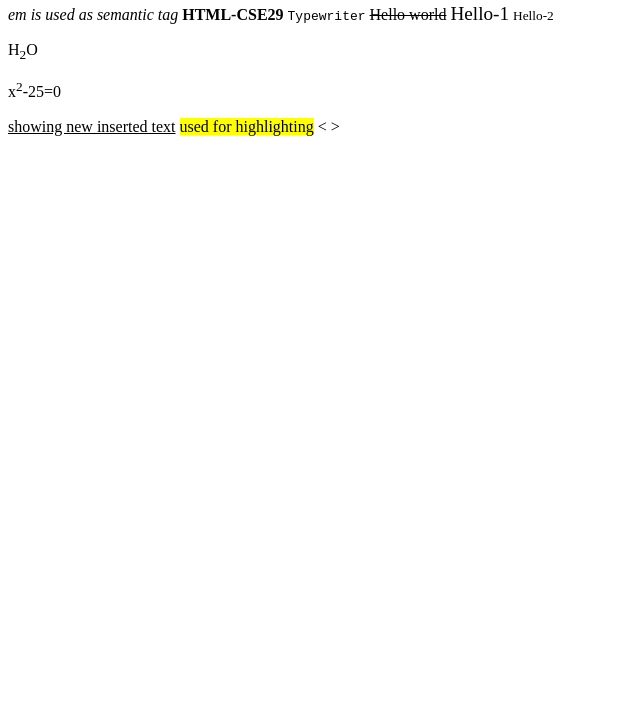
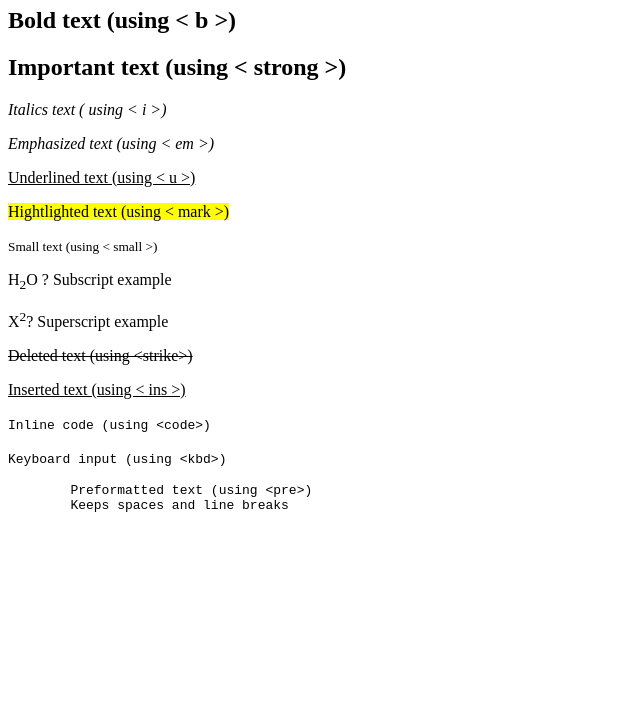
Before and after one commit to Vansh-Mah02/HTML-CSE29, a plain HTML site: page text_formatting.html in a window 1280 px wide. Shown: the part 73-800 px from the top of the page, without its empty margins (0-640 px from the left). Drawn offline with Linux system fonts and the light colour scheme.

Commit message:
Text formatting examples

```diff
--- a/text_formatting.html
+++ b/text_formatting.html
@@ -7,7 +7,7 @@
 </head>
 <body>
 
-    <font size="+2" color ="#00FF00">Two size bigger</font>
+    <!-- <font size="+2" color ="#00FF00">Two size bigger</font>
     <b>Hello World</b>
     <i>HTML-CSE29</i>
     <u>HTML-CSE29</u>
@@ -21,8 +21,35 @@
     <p>H<sub>2</sub>O</p>
     <p>x<sup>2</sup>-25=0</p>
     <ins>showing new inserted text</ins>
-    <mark>used for highlighting</mark>
-    &lt; &gt;
+    <mark>used for highlighting</mark> -->
+
+
+    <!-- Entities -->
+
+    <!-- if you use an entity name you put & sign before it -->
+     <!-- if you use an entity number you put &# sign before it -->
+      <p><b><h1>Text Formatting Examples</h1></b></p>
+      <p><b><h2>Bold text (using &lt; b &gt;)</h2></b></p>
+      <p><strong><h2>Important text (using &lt; strong &gt;)</h2></strong></p>
+      <p><i>Italics text ( using &lt; i &gt;)</i></p>
+      <p><em>Emphasized text (using &lt; em &gt;)</em></p>
+      <p><u>Underlined text (using &lt; u &gt;)</u></p>
+      <p><mark>Hightlighted text (using &lt; mark &gt;)</mark></p>
+      <p><small>Small text (using &lt; small &gt;)</small></p>
+      <p>H<sub>2</sub>O ? Subscript example</p>
+      <p>X<sup>2</sup>? Superscript example</p>
+      <p><strike>Deleted text (using &lt;strike&gt;)</strike></p>
+      <p><ins>Inserted text (using &lt; ins &gt;)</ins></p>
+      <p><code>Inline code (using &lt;code&gt;)</code></p>
+      <p><kbd>Keyboard input (using &lt;kbd&gt;)</kbd></p>
+      <p><pre>
+        Preformatted text (using &lt;pre&gt;)
+        Keeps spaces and line breaks
+      </pre></p>
+      <p></p>
+
+
+
 
 </body>
 </html>
```
